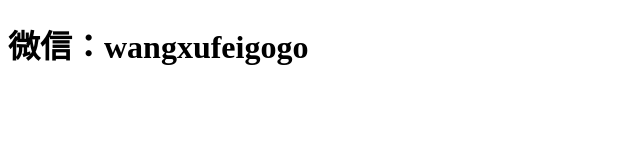
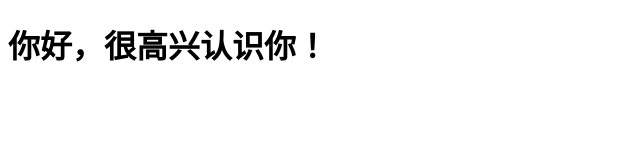
Before and after one commit to rookie1994/rookie1994.github.io, a plain HTML site: page index.html in a window 1280 px wide. Shown: the whole page, without its empty margins (0-640 px from the left). Drawn offline with Linux system fonts and the light colour scheme.

Commit message:
更新了主页
更新了

```diff
--- a/index.html
+++ b/index.html
@@ -2,9 +2,9 @@
 <html lang="en">
 <head>
     <meta charset="UTF-8">
-    <title>我的主页</title>
+    <title>我的世界</title>
 </head>
 <body>
-    <h1>微信：wangxufeigogo </h1>
+    <h1>你好，很高兴认识你！</h1>
 </body>
 </html>
```
